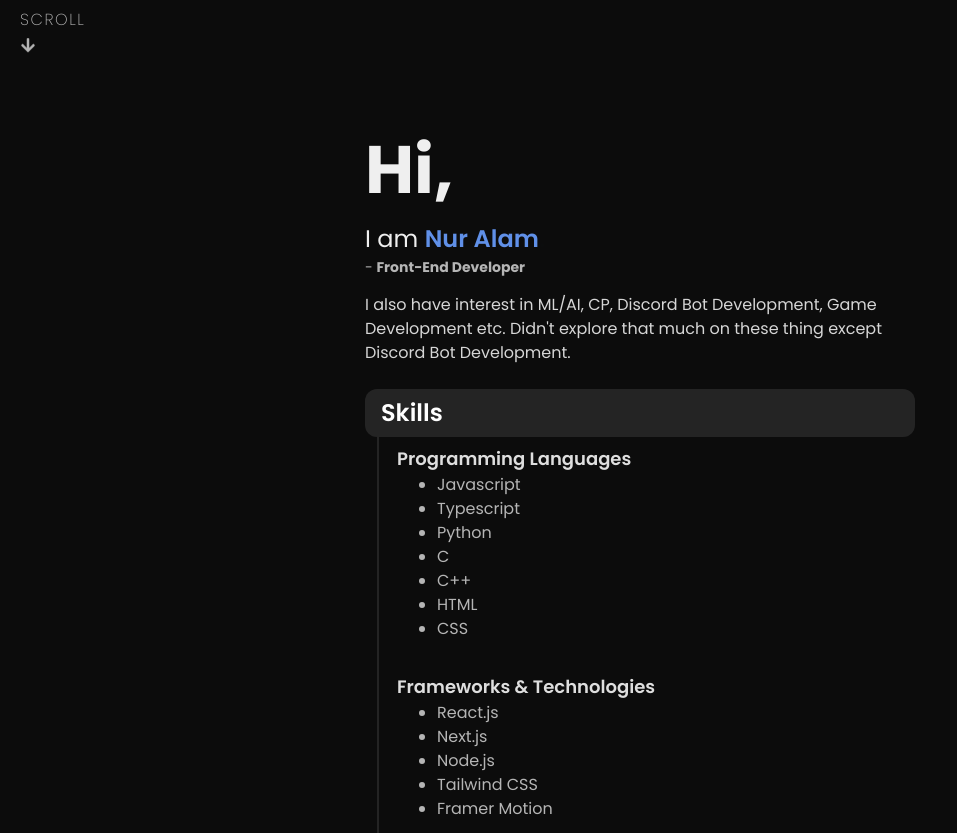
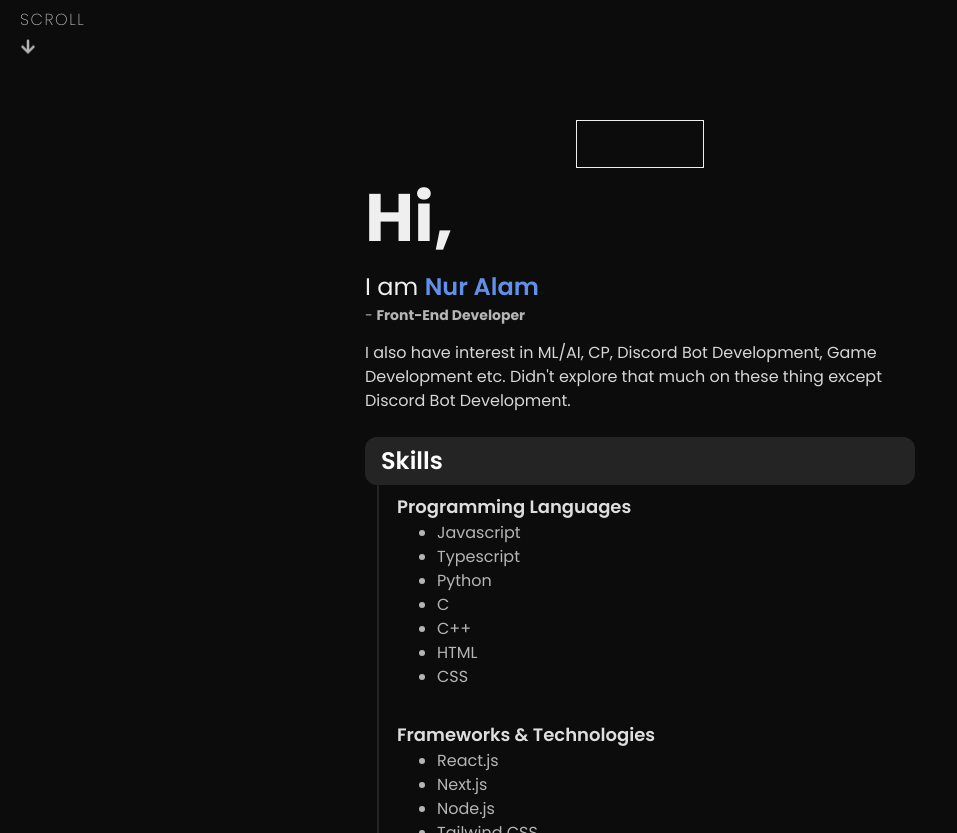
Before and after one commit to NurAlam123/natrium, a Next.js app: page / in a window 1280 px wide. Shown: the part 680-1513 px from the top of the page, without its empty margins (0-957 px from the left). Built offline with nearby package versions, Linux system fonts and the light colour scheme.

Commit message:
fix: fix project card height

```diff
--- a/src/app/page.tsx
+++ b/src/app/page.tsx
@@ -1,4 +1,5 @@
 import CursorBlur from "@/components/CursorBlur";
+import Navbar from "@/components/Navbar";
 import About from "@/pages/About";
 import Contact from "@/pages/Contact";
 import Hero from "@/pages/Hero";
@@ -9,9 +10,12 @@ export default function Home() {
     <>
       <CursorBlur />
       <Hero />
-      <About />
-      <Projects />
-      <Contact />
+      <div>
+        <Navbar />
+        <About />
+        <Projects />
+        <Contact />
+      </div>
     </>
   );
 }
--- /dev/null
+++ b/src/components/Navbar.tsx
@@ -0,0 +1,9 @@
+const Navbar = () => {
+  return (
+    <>
+      <nav className="w-32 border h-12 mx-auto sticky top-0"></nav>
+    </>
+  );
+};
+
+export default Navbar;
--- a/src/components/ProjectCard.tsx
+++ b/src/components/ProjectCard.tsx
@@ -20,7 +20,6 @@ export type ProjectCardProps = {
 };
 
 // Project Card
-
 const ProjectCard = ({
   title,
   description,
@@ -30,7 +29,7 @@ const ProjectCard = ({
 }: ProjectCardProps) => {
   return (
     <div className="sticky top-0 md:mb-24">
-      <div className="p-4 md:p-6  mt-4 md:mb-12 h-[500px] lg:h-[calc(100vh-24px)] bg-dark border border-dark-2 rounded-xl flex flex-col gap-4 max-w-screen-md mx-auto">
+      <div className="p-4 md:p-6  mt-4 md:mb-12 h-[500px] lg:h-[650px] bg-dark border border-dark-2 rounded-xl flex flex-col gap-4 max-w-screen-md mx-auto">
         <div>
           <Image
             src={image.src}
```
